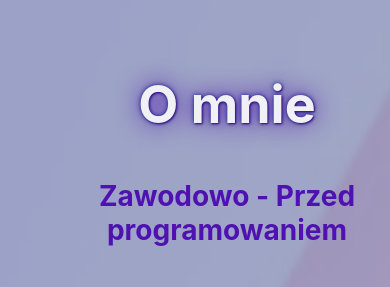
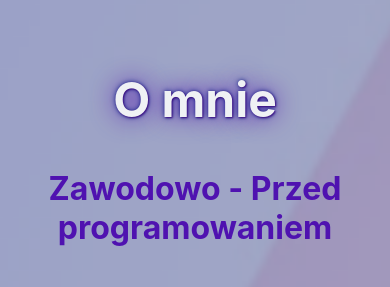
Before and after one commit to avtill/webportfolio, a React (Create React App) app: page / in a window 390 px wide. Shown: the part 546-833 px from the top of the page. Built offline with nearby package versions, Linux system fonts and the light colour scheme.

Commit message:
mobile lifting ended!

```diff
--- a/src/App.css
+++ b/src/App.css
@@ -1,11 +1,8 @@
 .App {
   text-align: center;
   background-image: url("./img/cristal\ background.png");
-  background-color: #ffefdc;
-  background-repeat: no-repeat;
-  background-size: cover
-
-
+background-repeat: no-repeat;
+background-size: cover
 }
 
 .App-logo {
@@ -20,7 +17,17 @@
     visibility: hidden;
     max-height: 0
   }
+}
 
+section{
+  padding:2rem;
+  min-height: 30rem;
+/* width: 100%; */
+
+}
+section:nth-child(even){
+  background-color: #3a0d82;
+  color:#eff1f4;
 }
 
 a{
@@ -147,24 +154,19 @@ margin: auto;
 .nav__button--emoji a:hover::after {
   transform: scaleX(0);
 }
-section{
-  padding:2rem;
-  min-height: 30rem;
-width: 100%;
-}
-section:nth-child(even){
-  background-color: #3a0d82;
-  color:#eff1f4;
-}
-
+/* @media screen and (max-width: 767px) {
+  h2{
+    font-size: ;
+  }
+} */
 h2 {
   color:#eff1f4;
-  font-size: 52px;
+  font-size: 3rem;
  text-shadow: 1px 1px 2px #3a0d82, 0 0 25px #4f12b0, 0 0 5px #00257b;
 }
 h3 {
   color:#4f12b0;
-  font-size: 28px;
+  font-size: 2rem;
 }
 @media screen and (min-width: 768px){
   .box__section--omnie,
@@ -210,7 +212,7 @@ th{
 .img--icons{
   display: block;
 margin: auto;
-  max-width: 30rem;
+  max-width: 15rem;
 }
 
 .job__sliderbox{
@@ -246,7 +248,7 @@ margin: auto;
 }
 @media screen and (max-width: 767px) {
   .slider-item{
-    max-width: 22rem
+    max-width: 13rem
   }
 
 }
@@ -280,6 +282,14 @@ margin: auto;
   grid-template-rows:repeat(3,1fr);
   grid-gap: 2rem 1rem;
 }
+@media screen and (max-width: 676px) {
+  .contener--privGrid{
+  grid-template-columns: repeat(3, 1fr);
+  grid-template-rows:repeat(5,1fr);
+}
+}
+
+
 .box__privGrid--empty{
   position: relative;
   border: solid 2px #3a0d82;
@@ -412,6 +422,13 @@ flex-direction: column;
   width: 25rem;
   border-radius: 15px;
 }
+@media screen and (max-width: 676px) {
+  .portfolio--miniature{
+    width: 15rem;
+    border-radius: 15px;
+  }
+
+}
 .portfolio__list{
   width: 15rem;
   list-style-type: square;
--- a/src/components/Kontakt/Kontakt.jsx
+++ b/src/components/Kontakt/Kontakt.jsx
@@ -13,19 +13,19 @@ const Kontakt =()=>{
             <a href="https://github.com/avtill" target="_blank">
                 <div className="box__contact--items">
                 <img className="icon--contact" src={github} alt="ikona github" />
-                <p className="paragraf__contact">GitHub</p>
+                {/* <p className="paragraf__contact">GitHub</p> */}
                 </div>
             </a>
             <a href="https://www.linkedin.com/in/mikulinska/" target="_blank">
                 <div className="box__contact--items">
                 <img className="icon--contact" src={linkedin} alt="ikona LinkedIn"/>
-                <p className="paragraf__contact">LinkedIn</p>
+                {/* <p className="paragraf__contact">LinkedIn</p> */}
                 </div>
             </a>
             <a href="mailto:joanna.malgorzata@gmail.com" target="_blank">
                 <div className="box__contact--items">
                 <img className="icon--contact" src={mail} alt="ikona poczty"/>
-                <p className="paragraf__contact">Mail</p>
+                {/* <p className="paragraf__contact">Mail</p> */}
             </div>
             </a>
         </section>
--- a/src/components/Programowanie/Programowanie.jsx
+++ b/src/components/Programowanie/Programowanie.jsx
@@ -22,7 +22,6 @@ const Programowanie=()=>{
                         Jeszcze nie obrałam swojej ścieżki jako programistka. Liczę, że zyskując pierwsze komercyjne doświadczenie i zanurzając się bardziej w ten świat otworzą się przede mną różne drzwi. Z pomocą kolegów z pracy, na pewno uda mi się obrać dobrą drogę dla mnie. Chcę móc rozwijać moje umiejętności i móc dodawać od siebie unikalną wartość płynącą z talentów i doświadczenia.
                     </sp>
                 </article>
-                {/* przygotować i wstawić grafikę */}
                 <div className="box__programing__img--icons">
                     <img className="img--icons" src={ikony} alt="języki programowania" />
                     <img className="img--icons" src={reactlogo} alt="ikona Reacta" />
```
